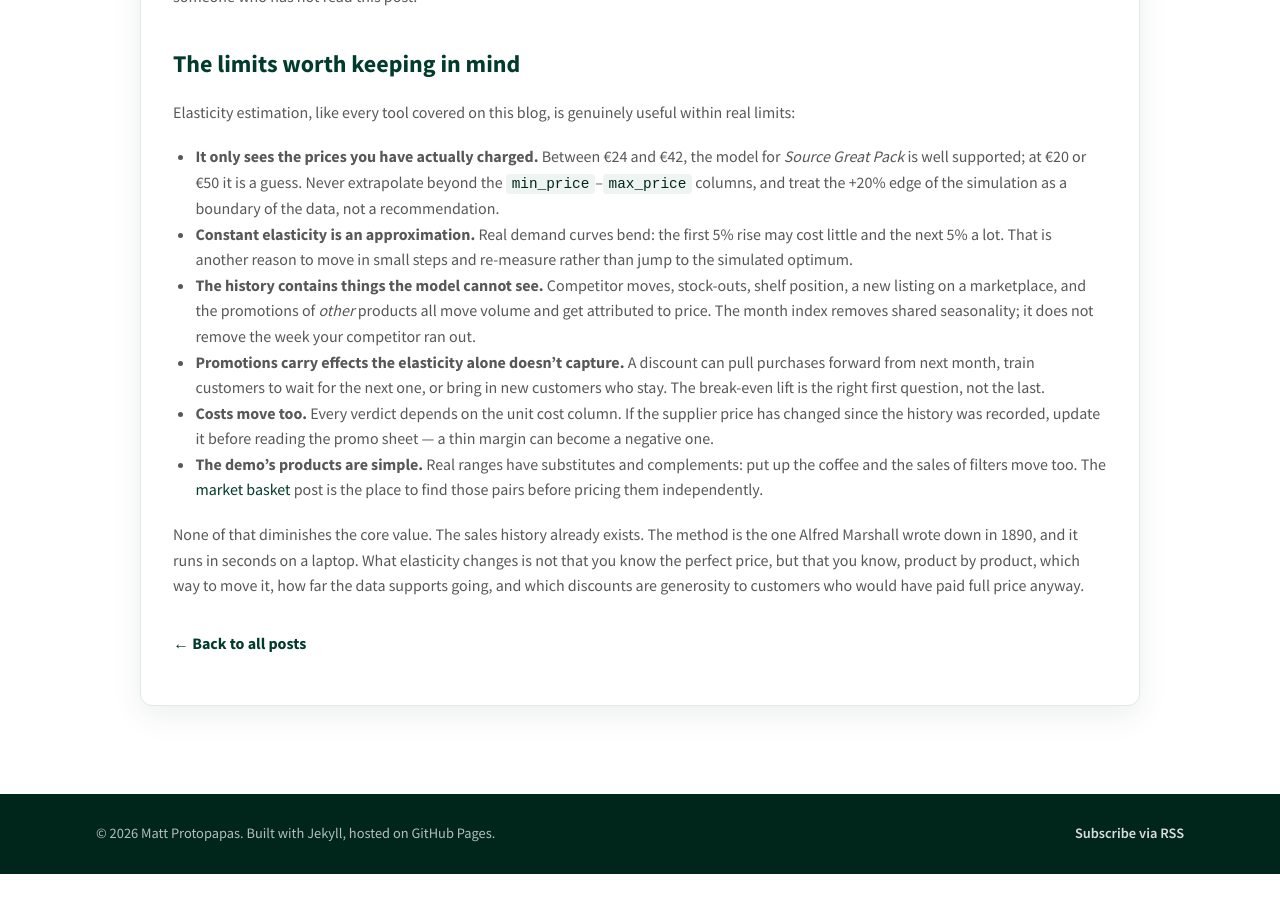
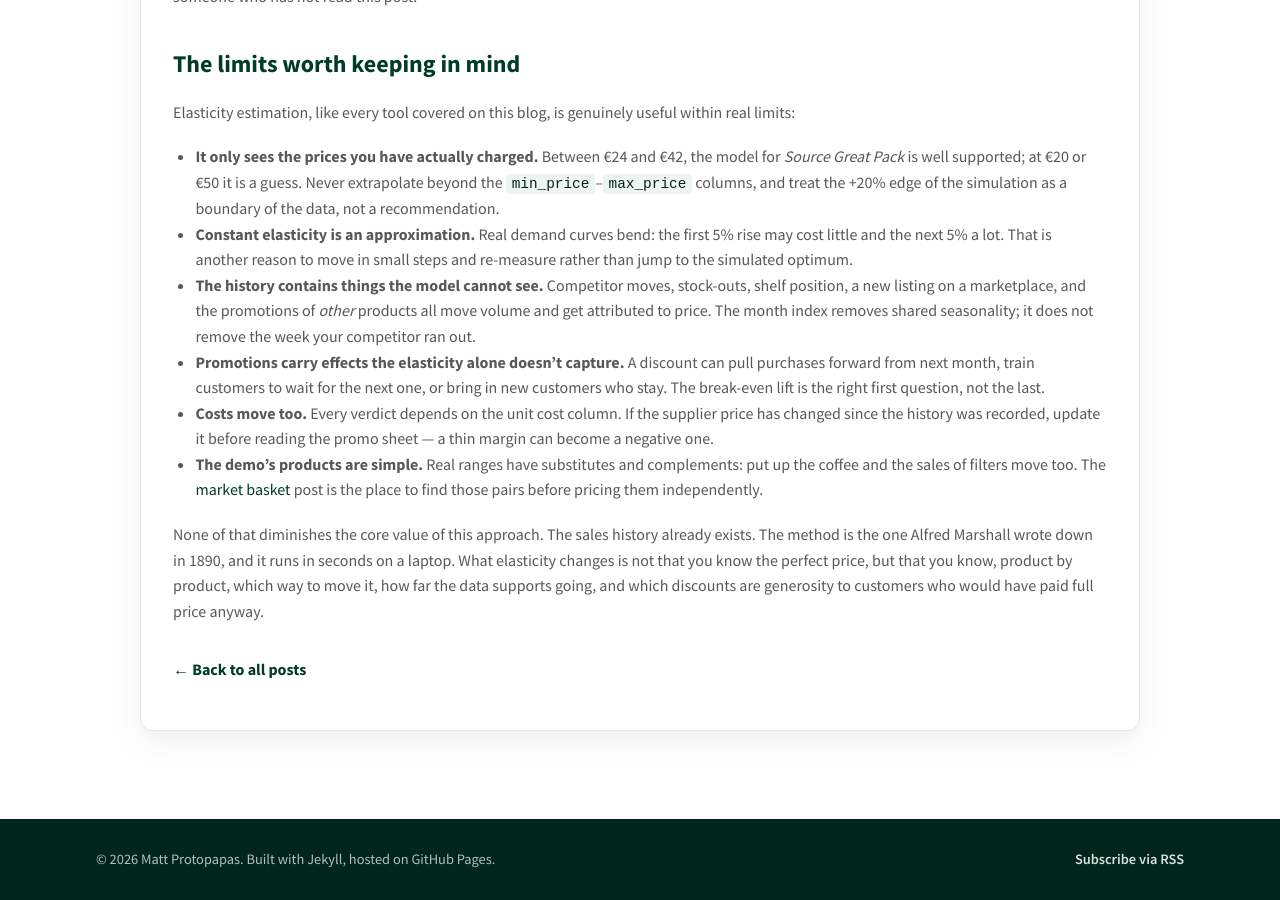
Before and after one commit to MattProtopapas/MattProtopapas.github.io, a Jekyll site: the page built from _posts/2026-10-12-how-should-a-small-company-set-its-prices.md, in a window 1280 px wide and 900 px high, scrolled down 8985 px. Built offline with Jekyll 4.4.1, drawn with Linux system fonts in a browser that asks for light colours; our own code applies the rules of GitHub Pages for plain Markdown files; before the commit the page ends 9859 px from its top, so only the background shows below that.

Commit message:
published post for today

```diff
--- a/_posts/2026-10-12-how-should-a-small-company-set-its-prices.md
+++ b/_posts/2026-10-12-how-should-a-small-company-set-its-prices.md
@@ -370,7 +370,7 @@ real limits:
   [market basket](/2026/08/03/how-can-a-small-company-use-market-basket-analysis/) post is
   the place to find those pairs before pricing them independently.
 
-None of that diminishes the core value. The sales history already exists. The method is
+None of that diminishes the core value of this approach. The sales history already exists. The method is
 the one Alfred Marshall wrote down in 1890, and it runs in seconds on a laptop. What
 elasticity changes is not that you know the perfect price, but that you know, product by
 product, which way to move it, how far the data supports going, and which discounts are
```
